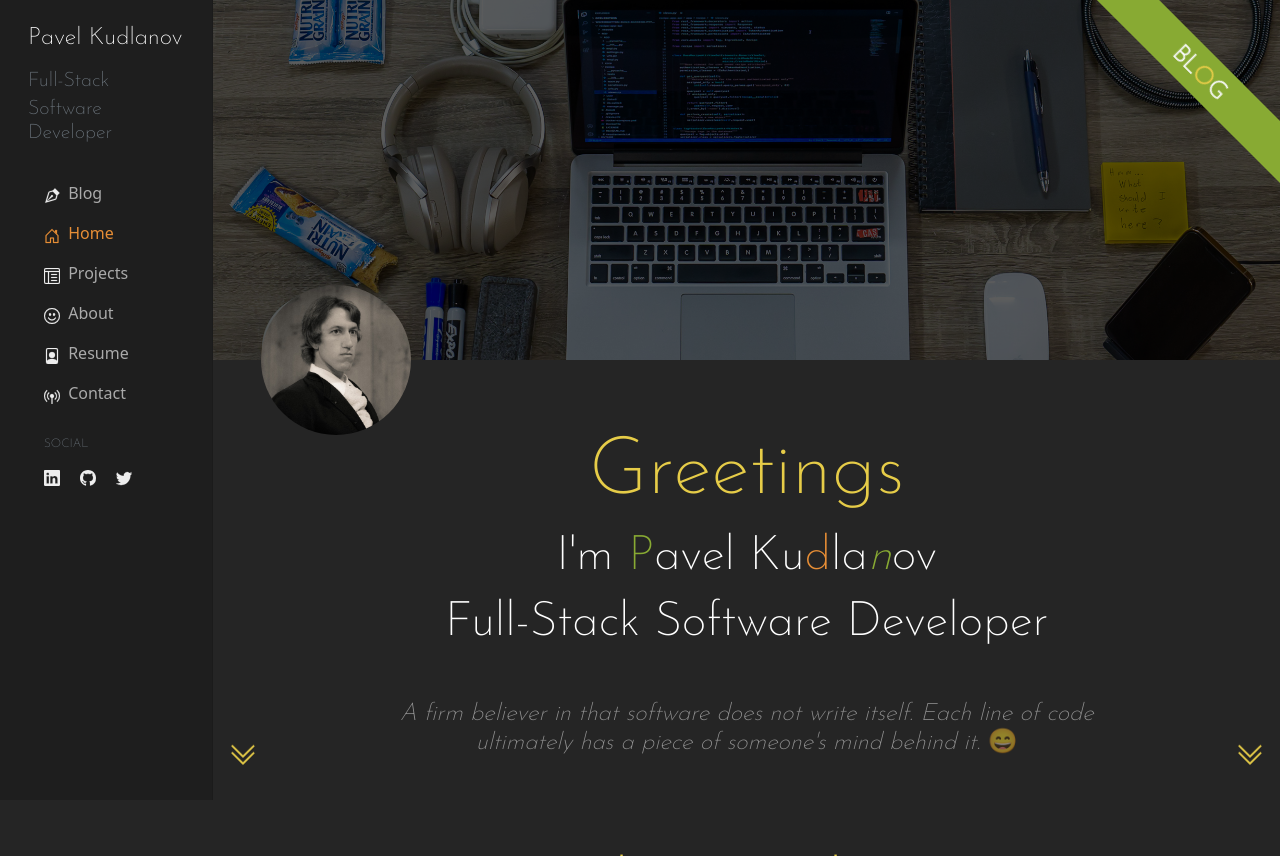
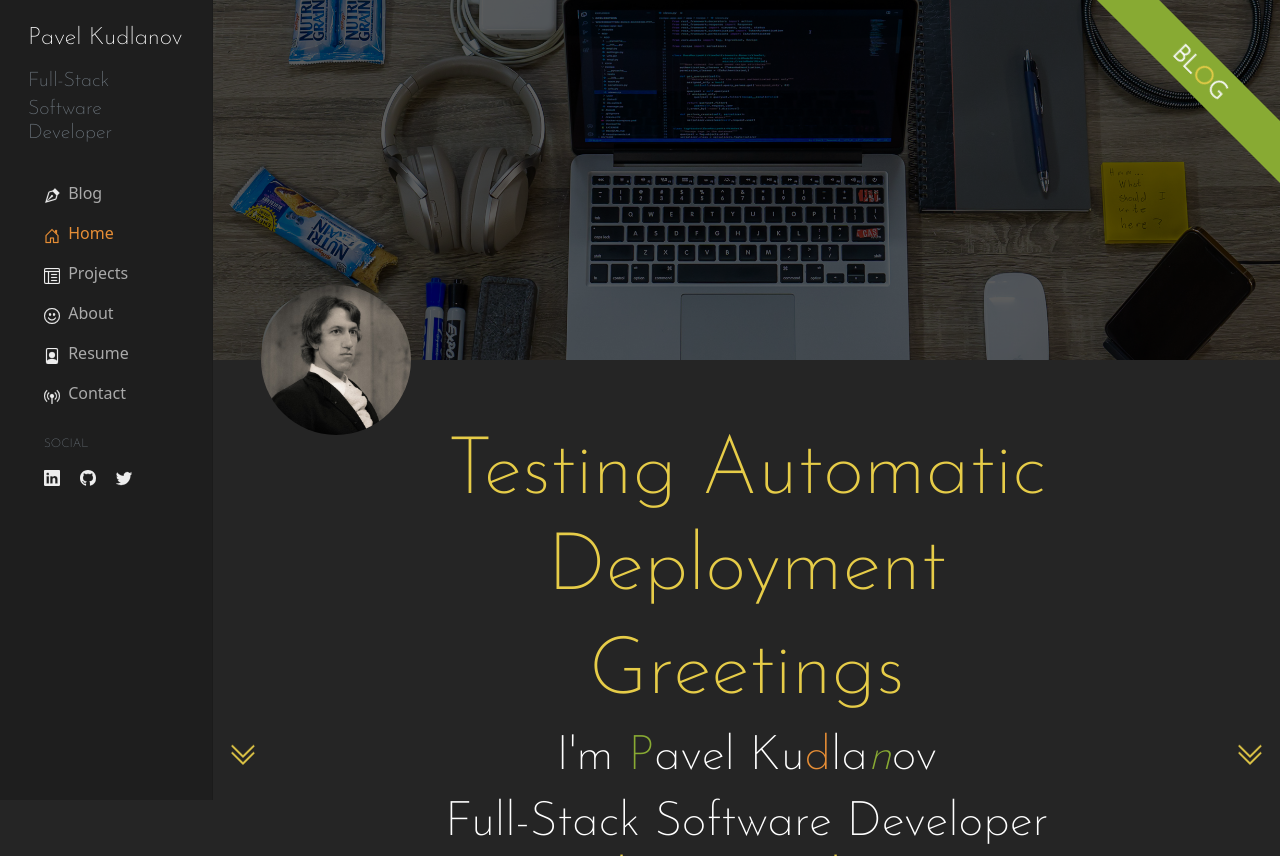
Before and after one commit to pkudlanov/personal-portfolio-django, a Django app: page / in a window 1280 px wide. Shown: the top 856 px of the page. Run offline with Django 3.2, Linux system fonts and the light colour scheme; data that the repository does not hold is empty; parts of the project's set-up code (start-up, migrations or seed data) failed here and were passed over; some libraries are stand-ins or nearby versions.

Commit message:
Temp h1 on home page to test automatic deployment

```diff
--- a/portfolio/templates/portfolio/home.html
+++ b/portfolio/templates/portfolio/home.html
@@ -140,6 +140,7 @@
 
             <div class="text-part row justify-content-center p-0 mx-0 mb-3">
                 <div class="col-md-9 text-center px-4 px-lg-5">
+                    <h1 class="font-weight-bold color-y display-1">Testing Automatic Deployment</h1>
                     <h1 class="font-weight-bold color-y display-1">Greetings</h1>
                     <h2 class="font-weight-bold display-5">I'm <span class="color-g">P</span>avel Ku<span class="color-o">d</span>la<i class="color-g">n</i>ov</h2>
                     <h2 class="display-5">Full-Stack Software Developer</h2>
```
